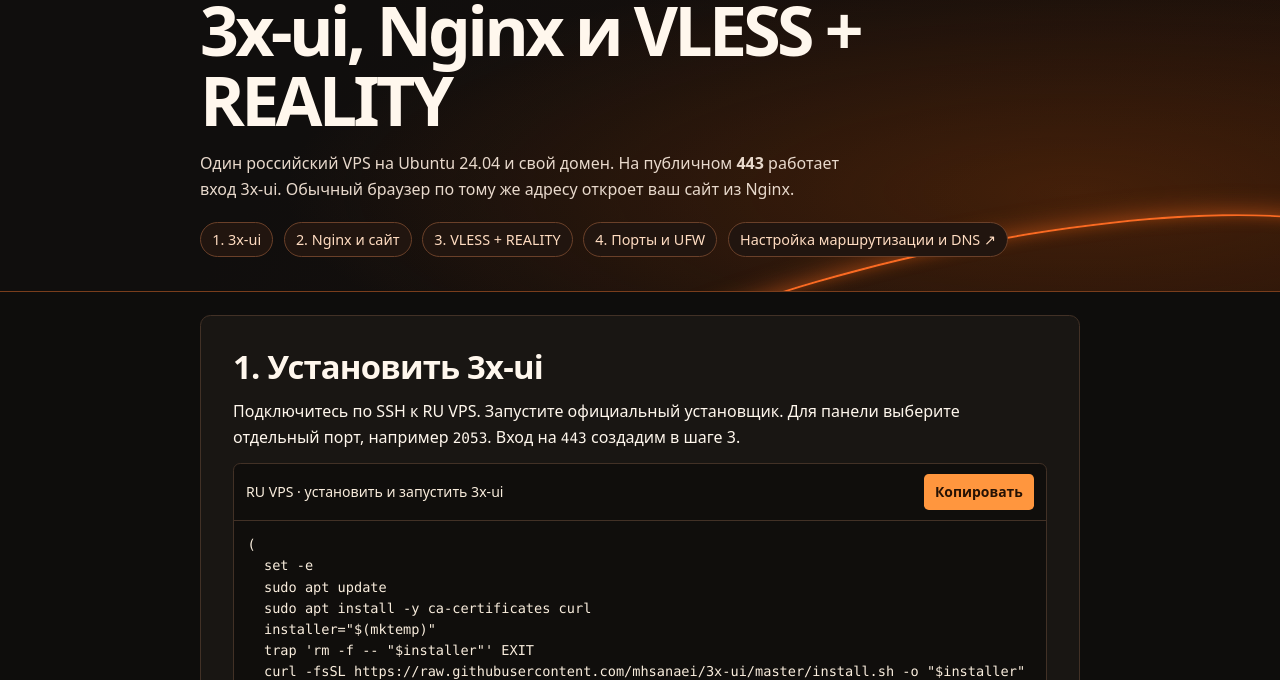
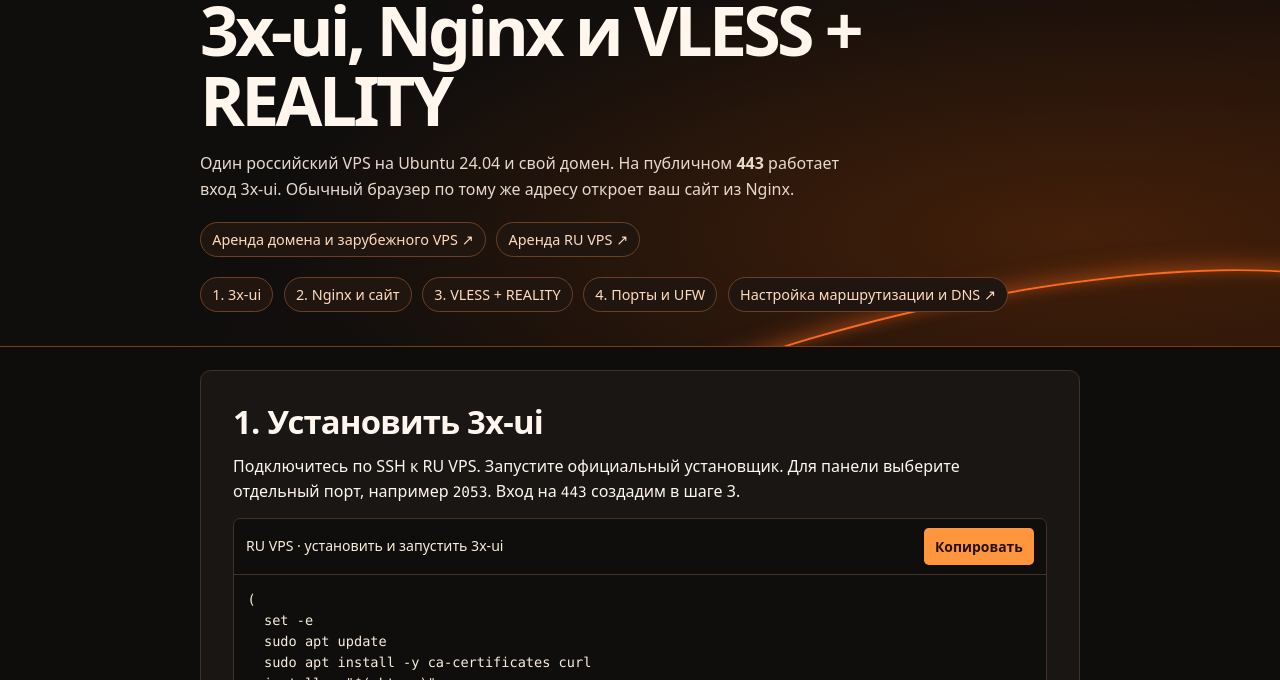
Before and after one commit to POLESNIESOVETI12/nginx-guide, a plain HTML site: page index.html in a window 1280 px wide. Shown: the part 120-800 px from the top of the page. Drawn offline with Linux system fonts and the light colour scheme.

Commit message:
Add VPS and domain rental links above guide steps

```diff
--- a/index.html
+++ b/index.html
@@ -61,6 +61,10 @@
     </a>
     <h1>3x-ui, Nginx и VLESS + REALITY</h1>
     <p>Один российский VPS на Ubuntu 24.04 и свой домен. На публичном <strong>443</strong> работает вход 3x-ui. Обычный браузер по тому же адресу откроет ваш сайт из Nginx.</p>
+    <nav aria-label="Аренда домена и серверов">
+      <a href="https://play2go.cloud/?ref_id=m1o4quWG0sE" target="_blank" rel="sponsored noopener noreferrer">Аренда домена и зарубежного VPS <span aria-hidden="true">↗</span></a>
+      <a href="https://rdp-onedash.ru/r/2d826e1" target="_blank" rel="sponsored noopener noreferrer">Аренда RU VPS <span aria-hidden="true">↗</span></a>
+    </nav>
     <nav aria-label="Шаги инструкции">
       <a href="#panel-step">1. 3x-ui</a><a href="#nginx-step">2. Nginx и сайт</a><a href="#reality-step">3. VLESS + REALITY</a>
       <a href="#firewall-step">4. Порты и UFW</a>
```
